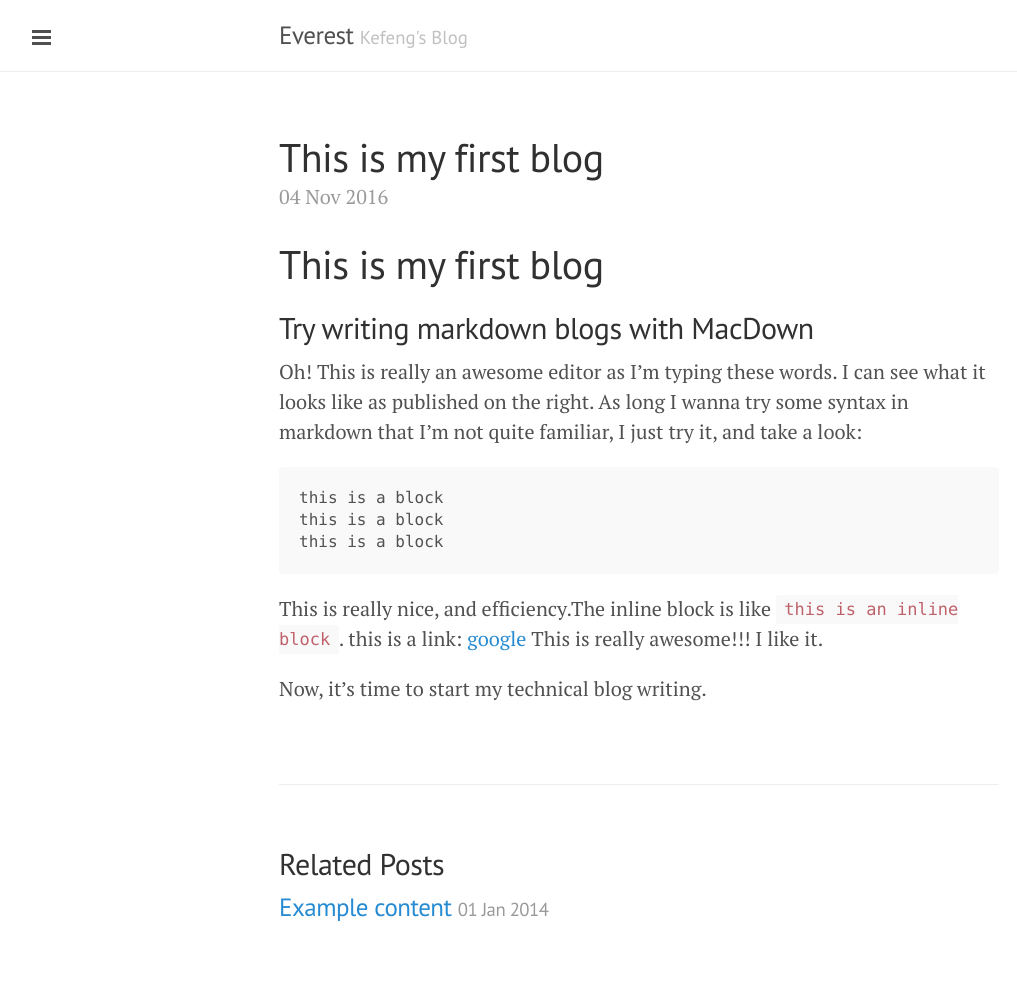
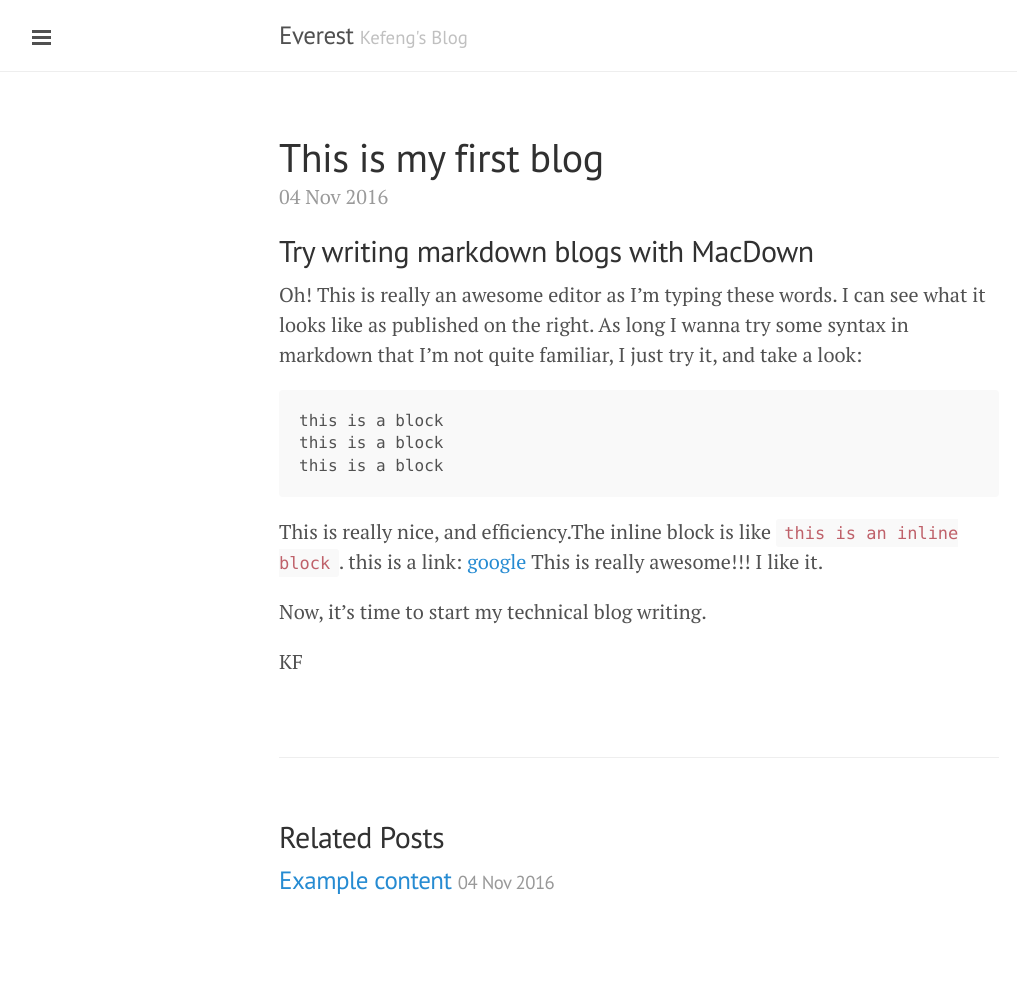
Before and after one commit to zkf85/zkf85.github.io, a Jekyll site: the page built from _posts/2016-11-04-This-is-my-first-blog.md, in a window 1280 px wide. Shown: the whole page, without its empty margins (1-1018 px from the left). Built offline with Jekyll 4.4.1, drawn with Linux system fonts in a browser that asks for light colours; Markdown is read by kramdown in place of the engine named in the settings; after the commit the page ends 957 px from its top, so only the background shows below that.

Commit message:
new blog updated

```diff
--- a/_includes/sidebar.html
+++ b/_includes/sidebar.html
@@ -25,9 +25,10 @@
       {% endif %}
     {% endfor %}
 
-    <a class="sidebar-nav-item" href="{{ site.github.repo }}/archive/v{{ site.version }}.zip">Download</a>
-    <a class="sidebar-nav-item" href="{{ site.github.repo }}">GitHub project</a>
-    <span class="sidebar-nav-item">Currently v{{ site.version }}</span>
+    <!-- <a class="sidebar-nav-item" href="{{ site.github.repo }}/archive/v{{ site.version }}.zip">Download</a> -->
+    <!-- <a class="sidebar-nav-item" href="{{ site.github.repo }}">GitHub project</a> -->
+
+    <!-- <span class="sidebar-nav-item">Currently v{{ site.version }}</span> -->
   </nav>
 
   <div class="sidebar-item">
--- a/_posts/2016-11-04-This-is-my-first-blog.md
+++ b/_posts/2016-11-04-This-is-my-first-blog.md
@@ -2,8 +2,6 @@
 layout: post
 title:  "This is my first blog"
 ---
-
-# This is my first blog
 
 ## Try writing markdown blogs with MacDown
 
@@ -16,3 +14,5 @@
 This is really nice, and efficiency.The inline block is like `this is an inline block`. this is a link: [google](http://google.com) This is really awesome!!! I like it.
 
 Now, it's time to start my technical blog writing.
+
+KF
```
Also changed, not shown: _posts/2016-11-04-example-content.md (renamed from _posts/2014-01-01-example-content.md), 16 other files.
